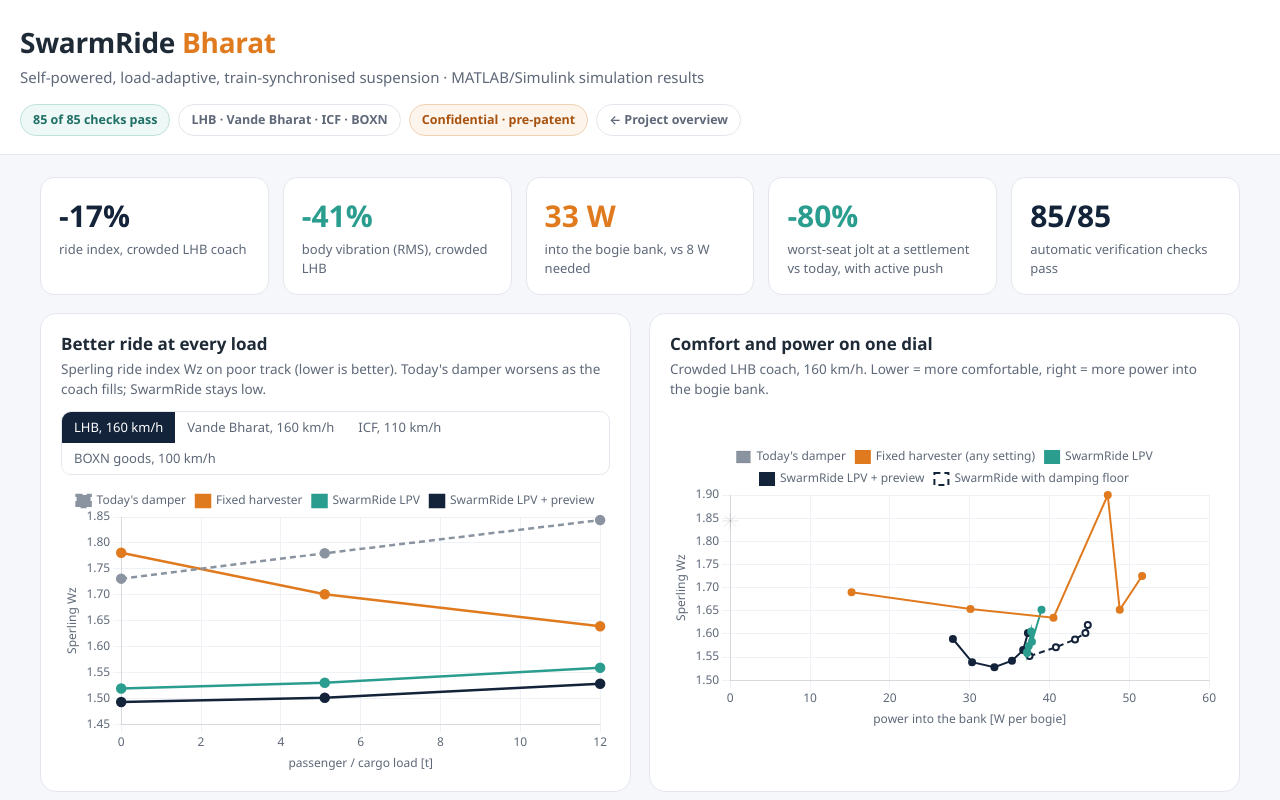
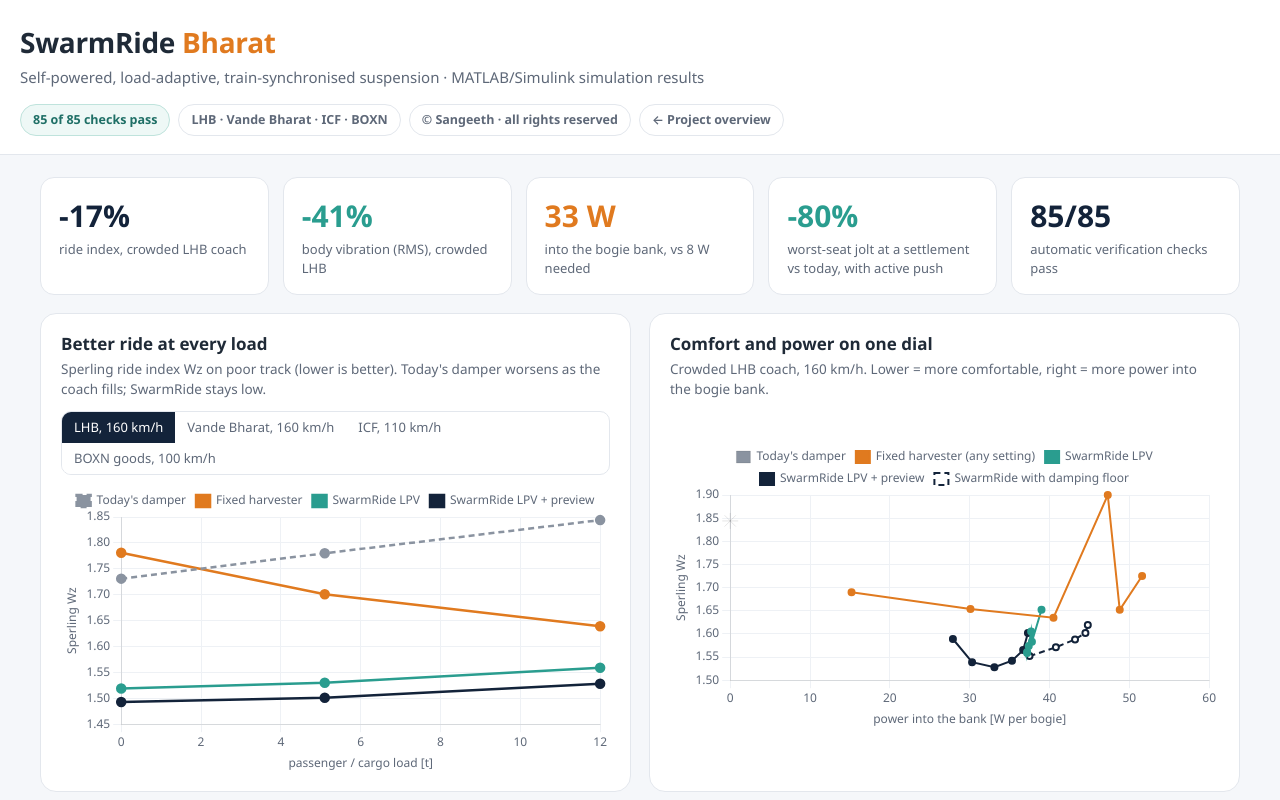
Before and after one commit to Sangeeth0301/SwarmRide-Bharat, a plain HTML site: page dashboard/index.html in a window 1280 px wide. Shown: the top 800 px of the page. Drawn offline with nearby package versions, Linux system fonts and the light colour scheme.

Commit message:
feat(dashboard): replace the confidential pill for the public repository

```diff
--- a/dashboard/index.html
+++ b/dashboard/index.html
@@ -61,7 +61,7 @@
     <div class="pills">
       <span class="pill ok" id="pill-checks">verification</span>
       <span class="pill">LHB · Vande Bharat · ICF · BOXN</span>
-      <span class="pill warn">Confidential · pre-patent</span>
+      <span class="pill">© Sangeeth · all rights reserved</span>
       <a class="pill" href="../frontend/index.html" style="text-decoration:none">← Project overview</a>
     </div>
   </div>
```
